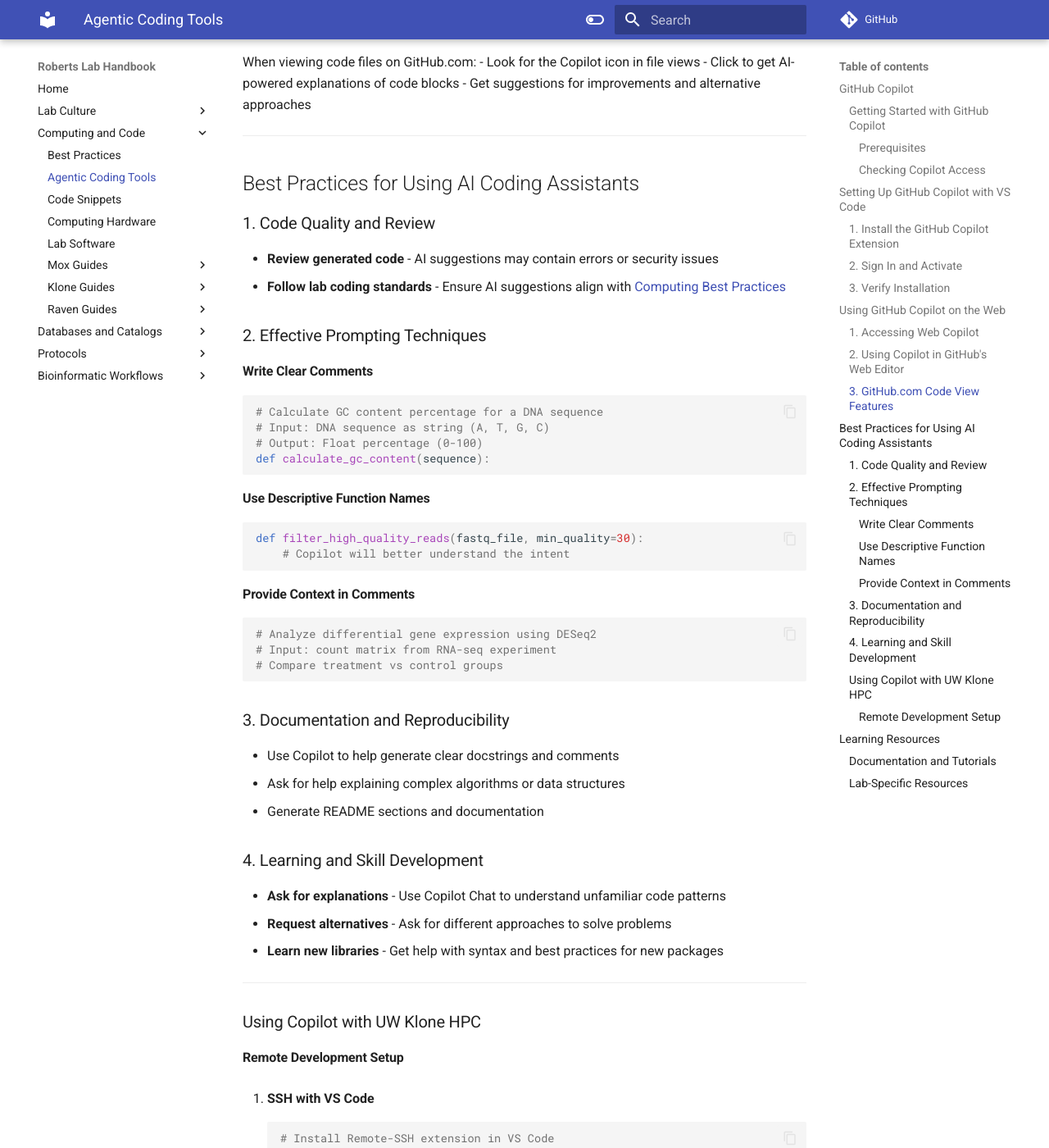
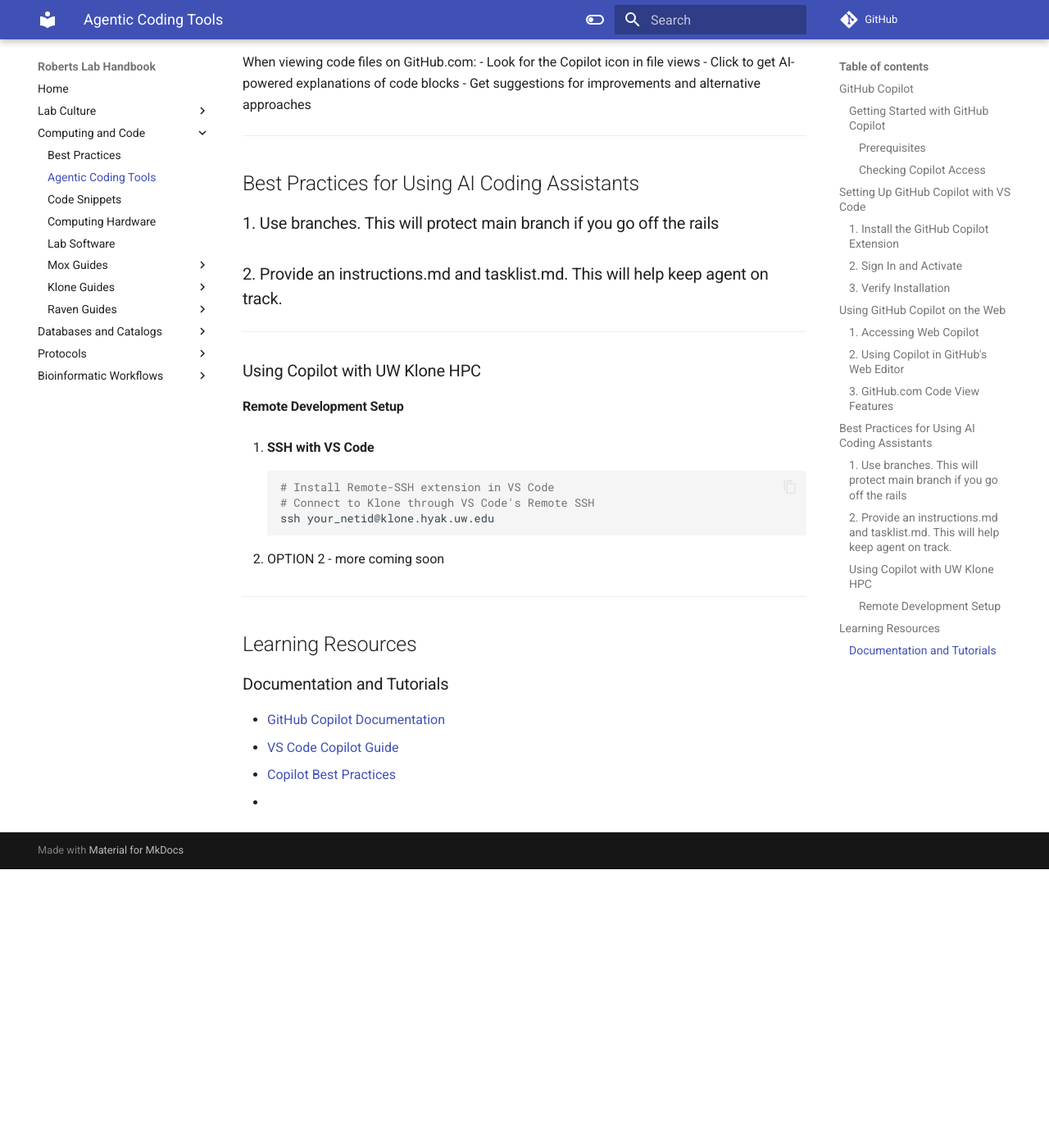
Before and after one commit to RobertsLab/resources, an MkDocs documentation site: the page built from docs/Agentic-Coding-Tools.md, in a window 1280 px wide and 1400 px high, scrolled down 1973 px. Shown: the whole window at 82% size. Built offline with MkDocs 1.6.1 and Material for MkDocs 9.7.7, drawn with Linux system fonts in a browser that asks for light colours; comment, search, counter and statistics services are not loaded; after the commit the page ends 3033 px from its top, so only the background shows below that; some of the changed text lies outside the part shown.

Commit message:
clean up

````diff
--- a/docs/Agentic-Coding-Tools.md
+++ b/docs/Agentic-Coding-Tools.md
@@ -1,158 +1,128 @@
+---
+editor_options:
+  markdown:
+    wrap: 72
+---
+
 # Agentic Coding Tools and AI Assistants
 
-AI-powered coding assistants are revolutionizing how we write and interact with code. This guide covers how to effectively use these tools in the Roberts Lab computing environment.
+AI-powered coding assistants can influence how we write and interact
+with code. This guide covers how to use these tools in the Roberts Lab
+computing environment.
 
----
+------------------------------------------------------------------------
 
 ## GitHub Copilot
 
-GitHub Copilot is an AI-powered coding assistant that helps you write code faster and with fewer errors by providing intelligent suggestions and completions.
+GitHub Copilot is an AI-powered coding assistant that helps you write
+code by providing intelligent suggestions and completions.
 
 ### Getting Started with GitHub Copilot
 
 #### Prerequisites
 
-You'll need:
-- A GitHub account with Copilot access (available through GitHub Education or paid subscription)
-- VS Code or compatible IDE
-- Active internet connection
+You'll need: - A GitHub account with Copilot access (available through
+GitHub Education or paid subscription) - VS Code or compatible IDE -
+Active internet connection
 
 #### Checking Copilot Access
 
-1. Visit [GitHub Copilot](https://github.com/copilot) to check your subscription status
-2. Students and educators get free access through [GitHub Education](https://education.github.com/)
+1.  Visit [GitHub Copilot](https://github.com/copilot) to check your
+    subscription status
+2.  Students and educators get free access through [GitHub
+    Education](https://education.github.com/)
 
----
+------------------------------------------------------------------------
 
 ## Setting Up GitHub Copilot with VS Code
 
 ### 1. Install the GitHub Copilot Extension
 
-1. Open VS Code
-2. Go to the Extensions view (`Ctrl+Shift+X` or `Cmd+Shift+X`)
-3. Search for "GitHub Copilot"
-4. Install the official "GitHub Copilot" extension by GitHub
-5. Optionally install "GitHub Copilot Chat" for conversational AI assistance
+1.  Open VS Code
+2.  Go to the Extensions view (`Ctrl+Shift+X` or `Cmd+Shift+X`)
+3.  Search for "GitHub Copilot"
+4.  Install the official "GitHub Copilot" extension by GitHub
+5.  Optionally install "GitHub Copilot Chat" for conversational AI
+    assistance
 
 ### 2. Sign In and Activate
 
-1. After installation, you'll see a Copilot icon in the status bar
-2. Click on it and select "Sign in to GitHub"
-3. Follow the authentication flow in your browser
-4. Return to VS Code - Copilot should now be active
+1.  After installation, you'll see a Copilot icon in the status bar
+2.  Click on it and select "Sign in to GitHub"
+3.  Follow the authentication flow in your browser
+4.  Return to VS Code - Copilot should now be active
 
 ### 3. Verify Installation
 
 Create a new file (e.g., `test.py`) and start typing a function:
-```python
+
+``` python
 def calculate_gc_content(
 ```
+
 Copilot should suggest completions in gray text.
 
----
+------------------------------------------------------------------------
 
 ## Using GitHub Copilot on the Web
 
-GitHub now offers Copilot directly in the web interface, making it accessible even when working remotely on repositories.
+GitHub now offers Copilot directly in the web interface, making it
+accessible even when working remotely on repositories.
 
 ### 1. Accessing Web Copilot
 
-1. Navigate to any GitHub repository
-2. Press `.` (period) to open the web-based VS Code editor
-3. Or go to `github.dev/owner/repository` directly
-4. The Copilot extension should be available if you have access
+1.  Navigate to any GitHub repository
+2.  Press `.` (period) to open the web-based VS Code editor
+3.  Or go to `github.dev/owner/repository` directly
+4.  The Copilot extension should be available if you have access
 
 ### 2. Using Copilot in GitHub's Web Editor
 
-- **Code completions**: Start typing and Copilot will suggest completions
-- **Chat interface**: Use Copilot Chat for questions and explanations
-- **Inline suggestions**: Accept suggestions with `Tab` or reject with `Esc`
+-   **Code completions**: Start typing and Copilot will suggest
+    completions
+-   **Chat interface**: Use Copilot Chat for questions and explanations
+-   **Inline suggestions**: Accept suggestions with `Tab` or reject with
+    `Esc`
 
 ### 3. GitHub.com Code View Features
 
-When viewing code files on GitHub.com:
-- Look for the Copilot icon in file views
-- Click to get AI-powered explanations of code blocks
-- Get suggestions for improvements and alternative approaches
+When viewing code files on GitHub.com: - Look for the Copilot icon in
+file views - Click to get AI-powered explanations of code blocks - Get
+suggestions for improvements and alternative approaches
 
----
+------------------------------------------------------------------------
 
 ## Best Practices for Using AI Coding Assistants
 
-### 1. Code Quality and Review
+### 1. Use branches. This will protect main branch if you go off the rails
 
-- **Review generated code** - AI suggestions may contain errors or security issues
-- **Follow lab coding standards** - Ensure AI suggestions align with [Computing Best Practices](Computing-Best-Practices.md)
+### 2. Provide an instructions.md and tasklist.md. This will help keep agent on track.
 
-### 2. Effective Prompting Techniques
-
-#### Write Clear Comments
-```python
-# Calculate GC content percentage for a DNA sequence
-# Input: DNA sequence as string (A, T, G, C)
-# Output: Float percentage (0-100)
-def calculate_gc_content(sequence):
-```
-
-#### Use Descriptive Function Names
-```python
-def filter_high_quality_reads(fastq_file, min_quality=30):
-    # Copilot will better understand the intent
-```
-
-#### Provide Context in Comments
-```r
-# Analyze differential gene expression using DESeq2
-# Input: count matrix from RNA-seq experiment
-# Compare treatment vs control groups
-```
-
-### 3. Documentation and Reproducibility
-
-- Use Copilot to help generate clear docstrings and comments
-- Ask for help explaining complex algorithms or data structures
-- Generate README sections and documentation
-
-
-### 4. Learning and Skill Development
-
-- **Ask for explanations** - Use Copilot Chat to understand unfamiliar code patterns
-- **Request alternatives** - Ask for different approaches to solve problems
-- **Learn new libraries** - Get help with syntax and best practices for new packages
-
----
-
-
+------------------------------------------------------------------------
 
 ### Using Copilot with UW Klone HPC
 
 #### Remote Development Setup
 
-1. **SSH with VS Code**
-   ```bash
-   # Install Remote-SSH extension in VS Code
-   # Connect to Klone through VS Code's Remote SSH
-   ssh your_netid@klone.hyak.uw.edu
-   ```
+1.  **SSH with VS Code**
 
-2. OPTION 2 - more coming soon
+    ``` bash
+    # Install Remote-SSH extension in VS Code
+    # Connect to Klone through VS Code's Remote SSH
+    ssh your_netid@klone.hyak.uw.edu
+    ```
 
+2.  OPTION 2 - more coming soon
 
-
----
+------------------------------------------------------------------------
 
 ## Learning Resources
 
 ### Documentation and Tutorials
 
-- [GitHub Copilot Documentation](https://docs.github.com/en/copilot)
-- [VS Code Copilot Guide](https://code.visualstudio.com/docs/editor/github-copilot)
-- [Copilot Best Practices](https://github.blog/2023-06-20-how-to-write-better-prompts-for-github-copilot/)
-
-### Lab-Specific Resources
-
-- [Computing Best Practices](Computing-Best-Practices.md) - Apply these principles with AI assistance
-- [Lab Software](Lab-Software.md) - See what tools are available for integration
-- [Klone Guides](klone_quick-start.md) - Use AI to help with HPC workflows
-
----
+-   [GitHub Copilot Documentation](https://docs.github.com/en/copilot)
+-   [VS Code Copilot
+    Guide](https://code.visualstudio.com/docs/editor/github-copilot)
+-   [Copilot Best
+    Practices](https://github.blog/2023-06-20-how-to-write-better-prompts-for-github-copilot/)
+-
````
